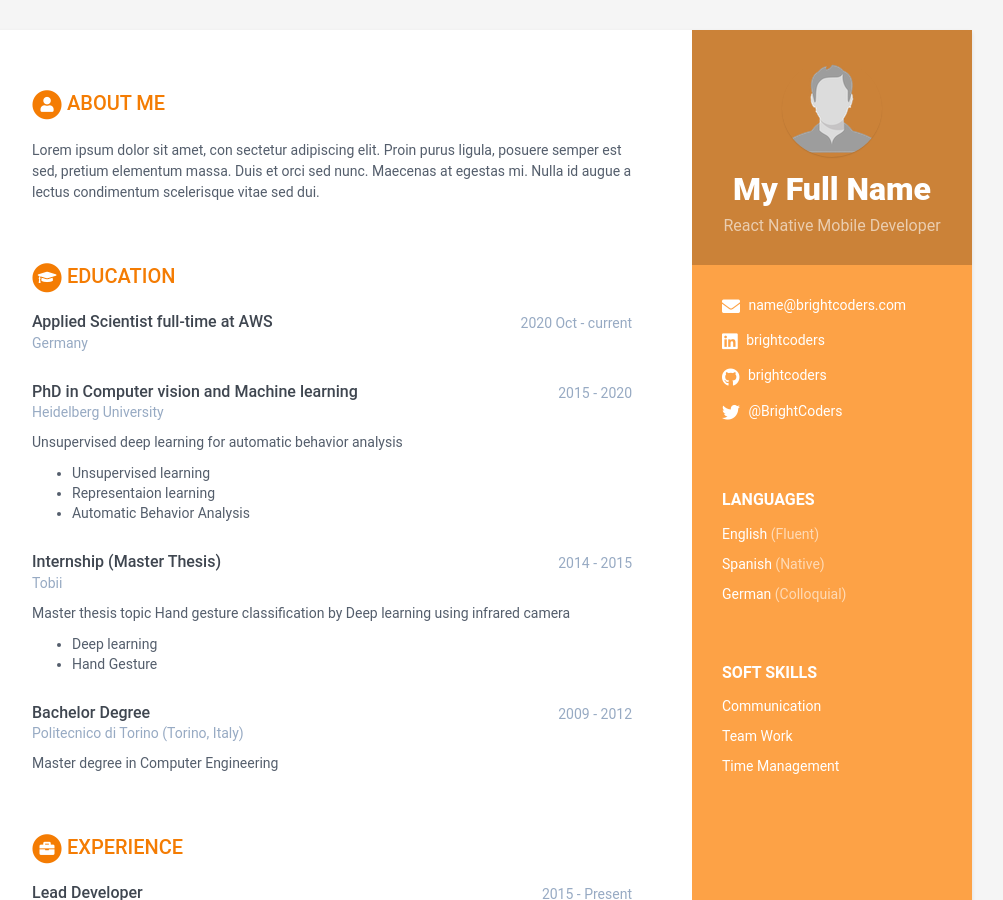
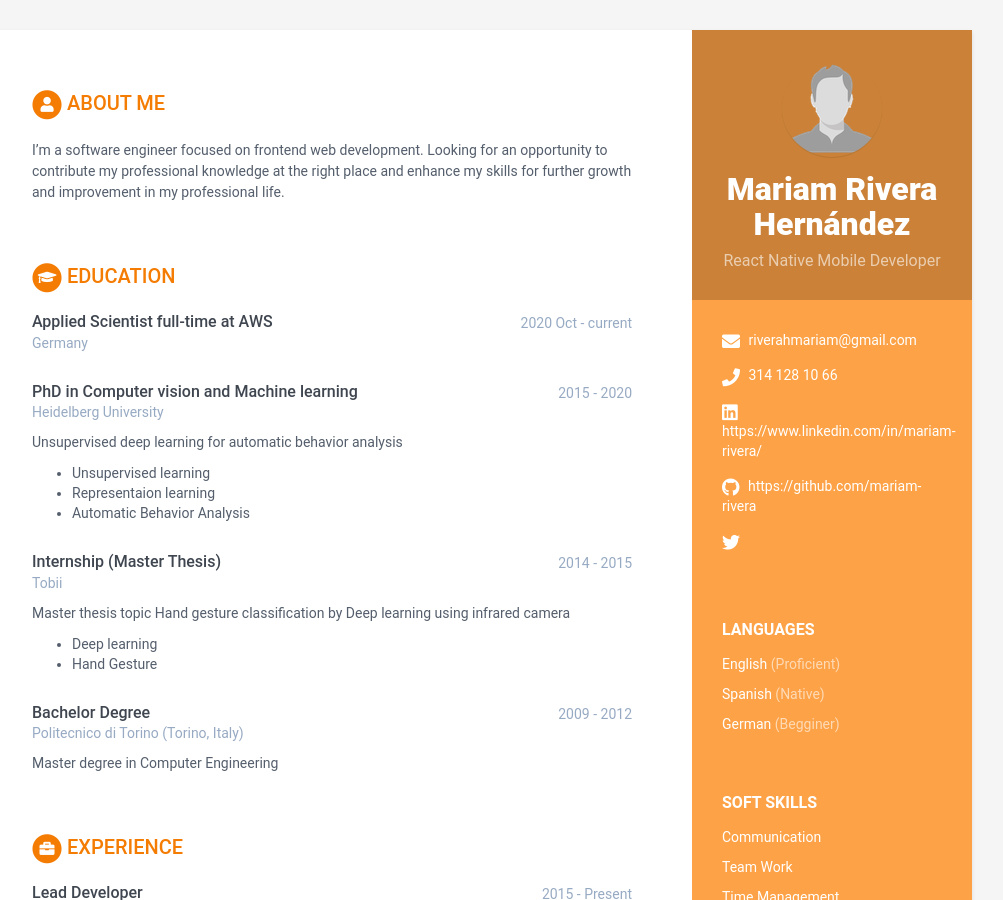
Before and after one commit to BC-NOV-20-Proyectos/resume-mariam-rivera, a Jekyll site: the page built from index.html, in a window 1280 px wide and 900 px high. Shown: the whole window, without its empty margins (168-1171 px from the left). Built offline with Jekyll 4.4.1, drawn with Linux system fonts in a browser that asks for light colours.

Commit message:
Main info added

```diff
--- a/_config.yml
+++ b/_config.yml
@@ -3,7 +3,7 @@
 # Site Settings
 title: BrightCoders Academy
 url: '' #'http://webjeda.com'
-baseurl: '' #change it according to your repository name
+baseurl: 'https://bc-nov-20-proyectos.github.io/resume-mariam-rivera/' #change it according to your repository name
 # Style will be applied only after restarting the build or serve. Just choose one of the options.
 theme_skin: orange # blue turquoise green berry orange ceramic
 chrome_mobile_color: #use hex colors (ex:#1976d2) or leave empty if you don't want a color for chrome mobile searchbar
--- a/_data/data.yml
+++ b/_data/data.yml
@@ -7,19 +7,18 @@ sidebar:
   education: False # NO MODIFICAR
 
   # Profile information
-  name: My Full Name # Nombre completo
+  name: Mariam Rivera Hernández # Nombre completo
   tagline: React Native Mobile Developer # React Native Mobile Developer ó Ruby on Rails Web Developer Según sea el caso
   avatar: profile.png # Colocar una imagen con tu foto de 100x100 pixels dentro de /assets/images
-
   # Actualiza tus datos de contacto
-  email: name@brightcoders.com
-  phone:
+  email: riverahmariam@gmail.com
+  phone: 314 128 10 66
   website: # No agregar http://
-  linkedin: brightcoders
-  github: brightcoders
+  linkedin: https://www.linkedin.com/in/mariam-rivera/
+  github: https://github.com/mariam-rivera
   gitlab:
   bitbucket:
-  twitter: '@BrightCoders'
+  twitter: ''
   stack-overflow: # Number/Username, e.g. 123456/alandoe
   codewars:
   goodreads: # Number-Username, e.g. 123456-alandoe
@@ -27,13 +26,13 @@ sidebar:
   # Actualiza según los idiomas y nieles que tienes. Agrega o Elimina según sea necesario.
   languages:
     - idiom: English
-      level: Fluent # Utiliza el resultado de tu examen oficial, o el nivel de acuerdo al modelo Dreyfus
+      level: Proficient # Utiliza el resultado de tu examen oficial, o el nivel de acuerdo al modelo Dreyfus
 
     - idiom: Spanish
       level: Native # Utiliza el resultado de tu examen oficial, o el nivel de acuerdo al modelo Dreyfus
 
     - idiom: German
-      level: Colloquial
+      level: Begginer
 
   # Registra aquí tus soft skills. Agrega o elimina según sea necesario
   interests:
@@ -50,7 +49,11 @@ sidebar:
 career-profile:
   title: About Me # NO MODIFICAR
   summary: |
-    Lorem ipsum dolor sit amet, con sectetur adipiscing elit. Proin purus ligula, posuere semper est sed, pretium elementum massa. Duis et orci sed nunc. Maecenas at egestas mi. Nulla id augue a lectus condimentum scelerisque vitae sed dui.
+    I'm a software engineer focused on frontend web
+    development. Looking for an opportunity to contribute my
+    professional knowledge at the right place and enhance my
+    skills for further growth and improvement in my
+    professional life.
 
 # Registra aquí tus estudios. Agrega o elimina según sea necesario
 educationcomplete:
```
